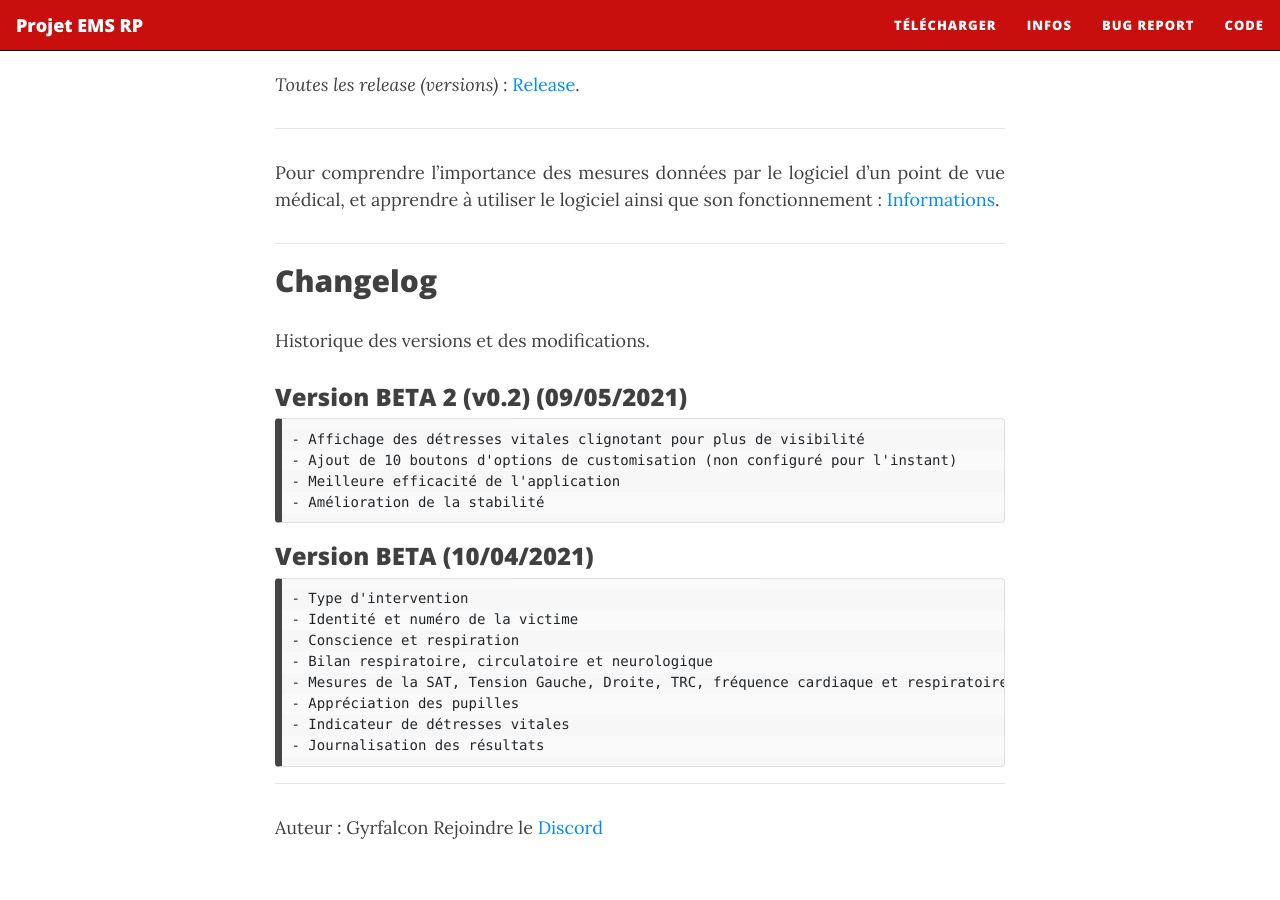
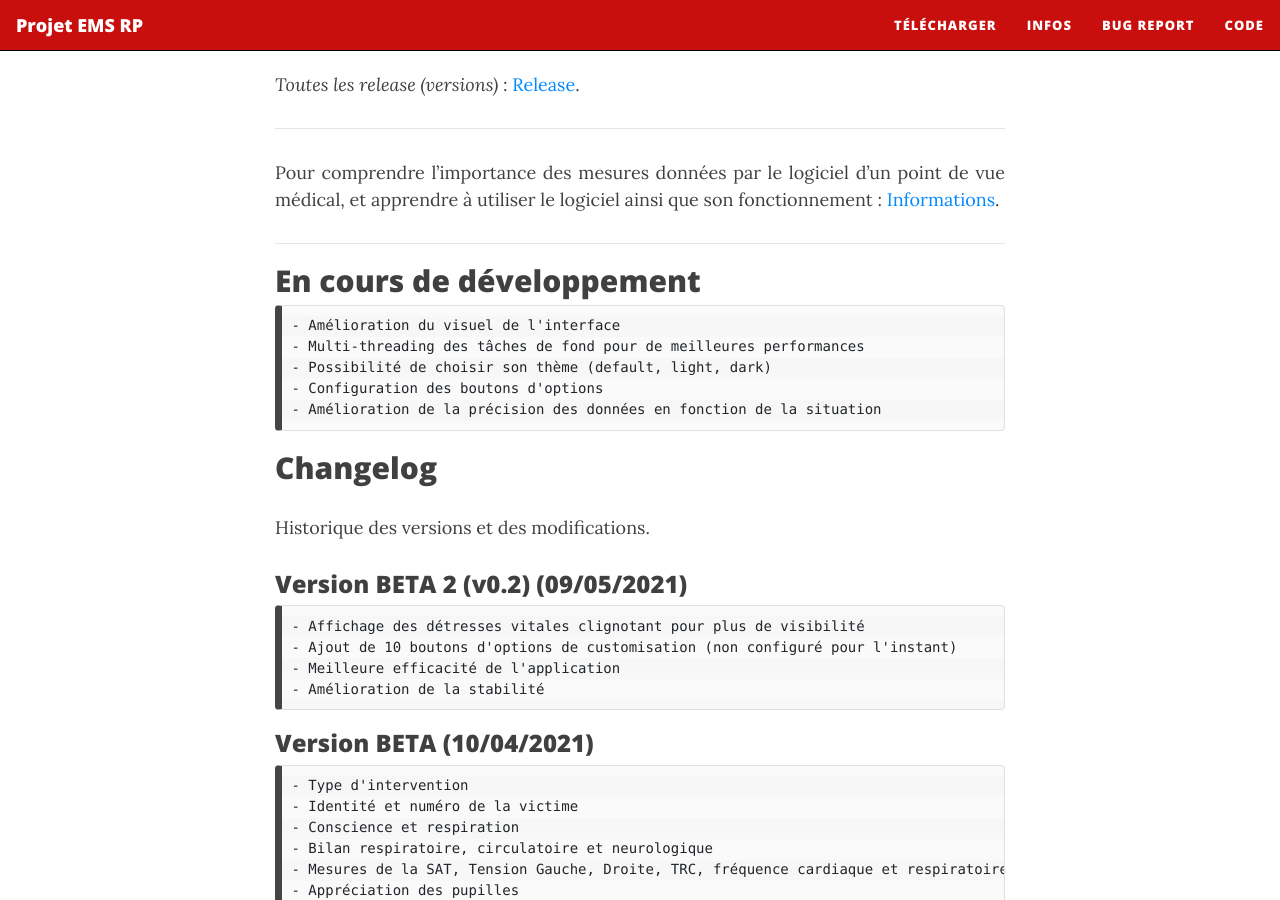
Before and after one commit to Gyrfalc0n/Projet-EMS-RP, a Jekyll site: the page built from download.md, in a window 1280 px wide and 900 px high, scrolled down 560 px. Built offline with Jekyll 4.4.1, drawn with Linux system fonts in a browser that asks for light colours; nearby versions of some CDN libraries.

Commit message:
Update download.md

````diff
--- a/download.md
+++ b/download.md
@@ -20,6 +20,16 @@ Pour comprendre l'importance des mesures données par le logiciel d'un point de
 
 
 -----
+
+## En cours de développement
+
+```markdown
+- Amélioration du visuel de l'interface
+- Multi-threading des tâches de fond pour de meilleures performances
+- Possibilité de choisir son thème (default, light, dark)
+- Configuration des boutons d'options
+- Amélioration de la précision des données en fonction de la situation
+```
 
 ## Changelog
 
````
